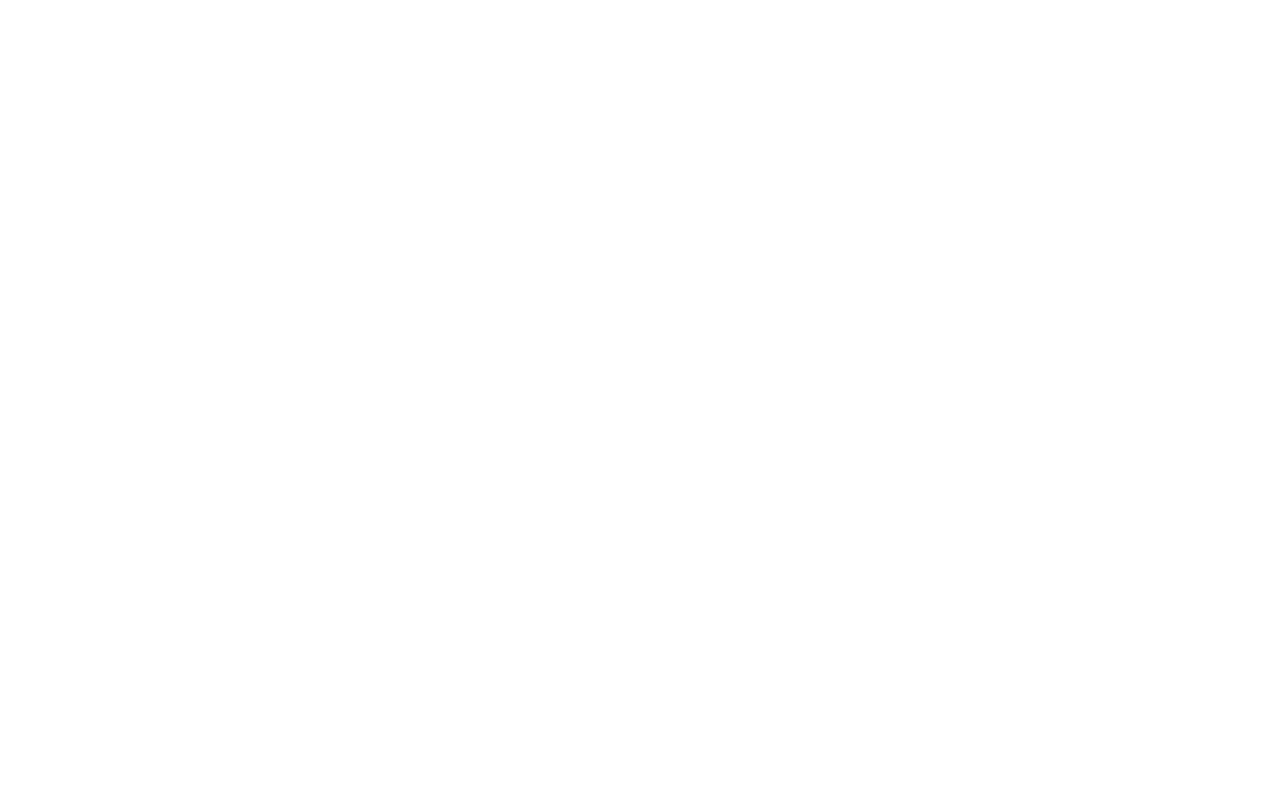
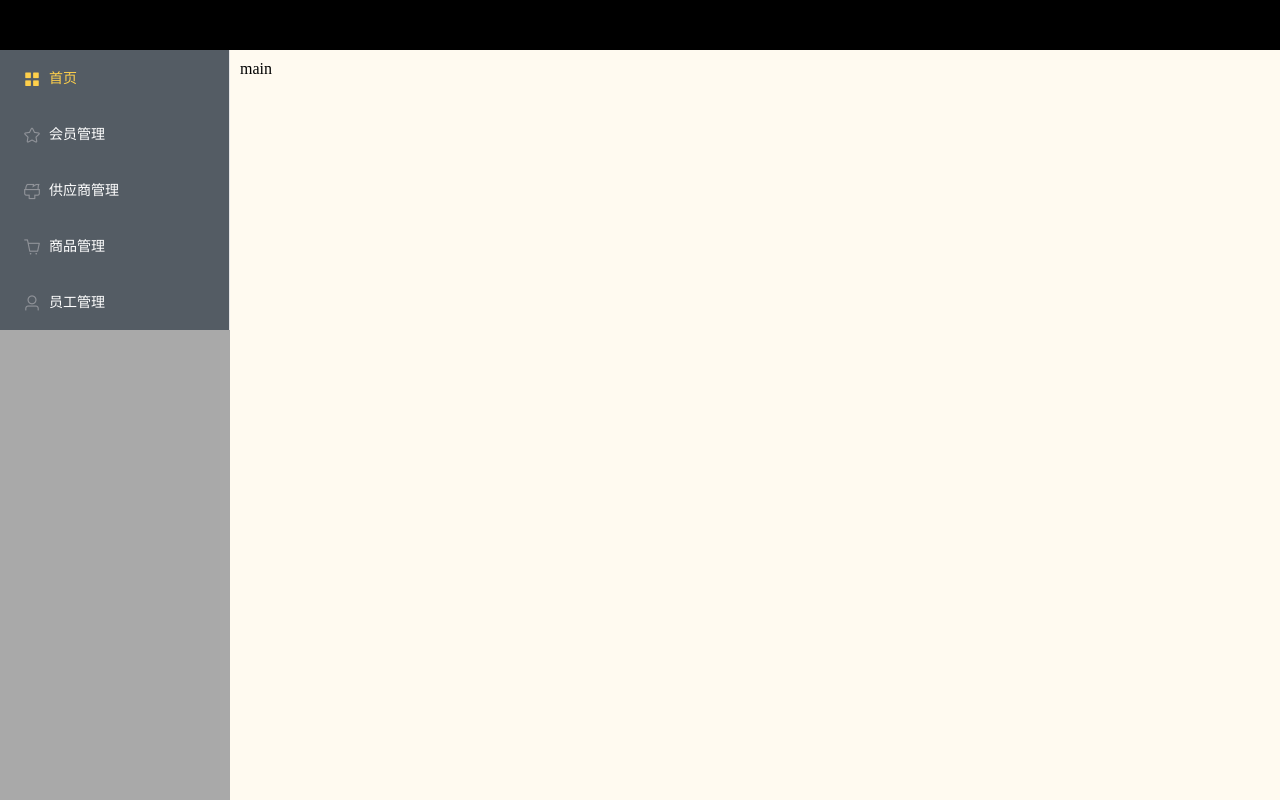
Before and after one commit to SunA0/management-system, a Vue app: page /#/ in a window 1280 px wide. Built offline with nearby package versions, Linux system fonts and the light colour scheme.

Commit message:
add views

```diff
--- /dev/null
+++ b/src/components/AppHeader/index.vue
@@ -0,0 +1,5 @@
+<template>
+    <div class = "header">
+       header
+    </div>
+</template>
--- /dev/null
+++ b/src/components/AppMain/index.vue
@@ -0,0 +1,3 @@
+<template>
+    <div class = "main">main</div>
+</template>
--- /dev/null
+++ b/src/components/AppNavbar/index.vue
@@ -0,0 +1,31 @@
+<template>
+    <div class = "navbar">
+        <el-menu
+        :router="true"
+        default-active="/"
+        background-color="#545c64"
+        text-color="#fff"
+        active-text-color="#ffd04b">
+            <el-menu-item index="/">
+                <i class="el-icon-menu"></i>
+                <span slot="title">首页</span>
+            </el-menu-item>
+             <el-menu-item index="/members/">
+                <i class="el-icon-star-off"></i>
+                <span slot="title">会员管理</span>
+            </el-menu-item>
+            <el-menu-item index="/suppliers/">
+                <i class="el-icon-brush"></i>
+                <span slot="title">供应商管理</span>
+            </el-menu-item>
+            <el-menu-item index="/goods/">
+                <i class="el-icon-shopping-cart-2"></i>
+                <span slot="title">商品管理</span>
+            </el-menu-item>
+            <el-menu-item index="/workers/">
+                <i class="el-icon-user"></i>
+                <span slot="title">员工管理</span>
+            </el-menu-item>
+        </el-menu>
+    </div>
+</template>
--- /dev/null
+++ b/src/components/layout.vue
@@ -0,0 +1,46 @@
+<template>
+    <div>
+        <app-header></app-header>
+        <app-navbar></app-navbar>
+        <app-main></app-main>
+    </div>
+</template>
+<script>
+    import AppHeader from './AppHeader'
+    import AppMain from './AppMain'
+    import AppNavbar from './AppNavbar'
+    export default{
+        components:{AppHeader,AppMain,AppNavbar}
+    }
+</script>
+<style scoped>
+/* header */
+.header{
+    position: absolute;
+    line-height: 50px;
+    top:0px;
+    left:0px;
+    right:0px;
+    background-color:black;
+}
+.navbar{
+    position: absolute;
+    width: 230px;
+    top:50px;
+    left:0px;
+    bottom: 0px;
+    overflow-y:auto;
+    background-color: darkgrey;
+}
+.main{
+    position: absolute;
+    left: 230px;
+    right:0px;
+    top:50px;
+    bottom:0px;
+    padding: 10px;
+    overflow-y: auto;
+    background-color: floralwhite;
+
+}
+</style>
--- a/src/router.js
+++ b/src/router.js
@@ -1,6 +1,7 @@
 import Vue from "vue";
 import Router from "vue-router";
 import Login from "./views/login";
+import Layout from "@/components/layout.vue";
 
 Vue.use(Router);
 
@@ -10,6 +11,12 @@
             path:'/login',
             name: 'login',
             component:Login
+        },
+        {
+            path:'/',
+            name: 'layout',
+            component:Layout
         }
+
     ]
 })
--- /dev/null
+++ b/src/views/goods/index.vue
@@ -0,0 +1,3 @@
+<template>
+    <div>goods</div>
+</template>
--- /dev/null
+++ b/src/views/members/index.vue
@@ -0,0 +1,3 @@
+<template>
+    <div>members</div>
+</template>
--- /dev/null
+++ b/src/views/suppliers/index.vue
@@ -0,0 +1,3 @@
+<template>
+    <div>suppliers</div>
+</template>
--- /dev/null
+++ b/src/views/workers/index.vue
@@ -0,0 +1,3 @@
+<template>
+    <div>workers</div>
+</template>
```
